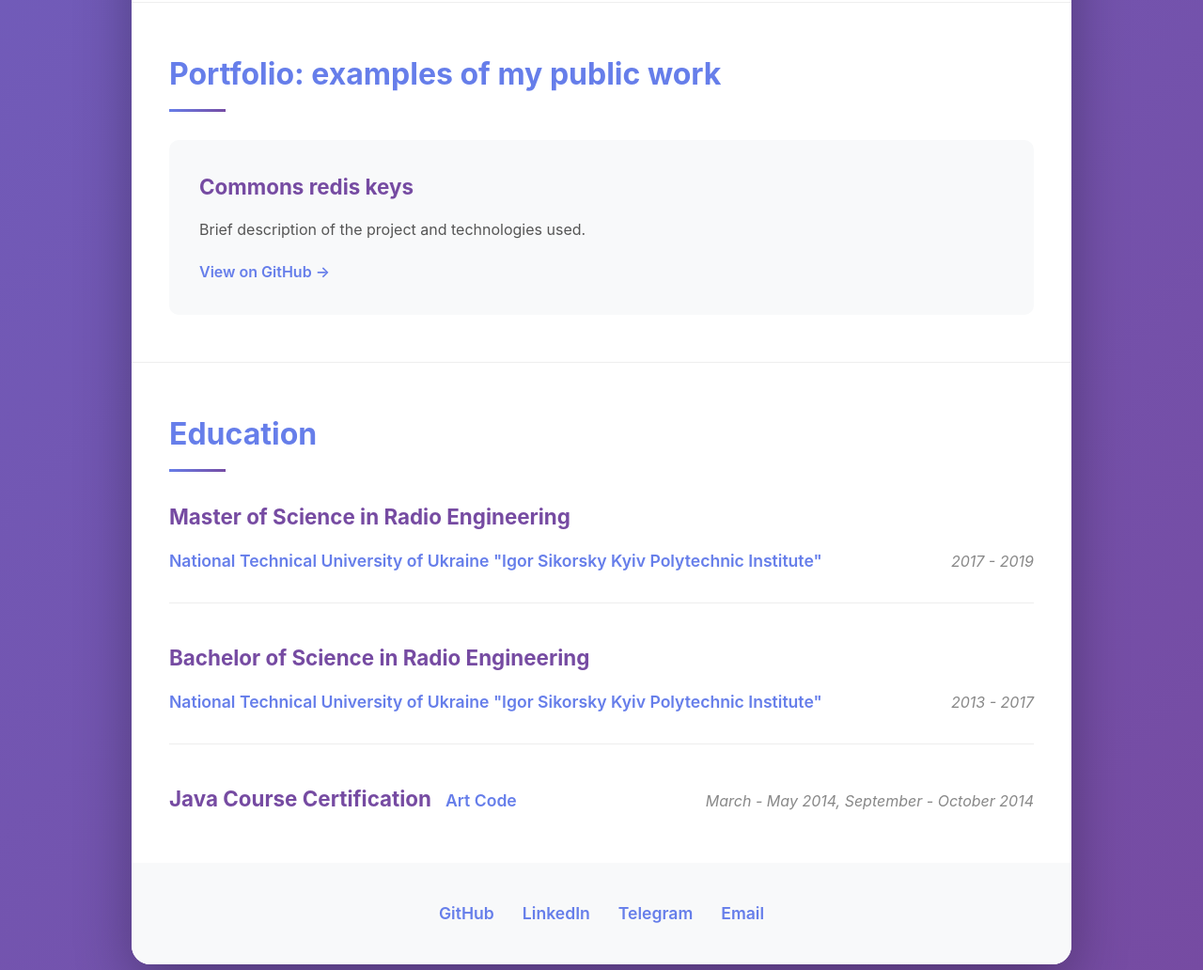
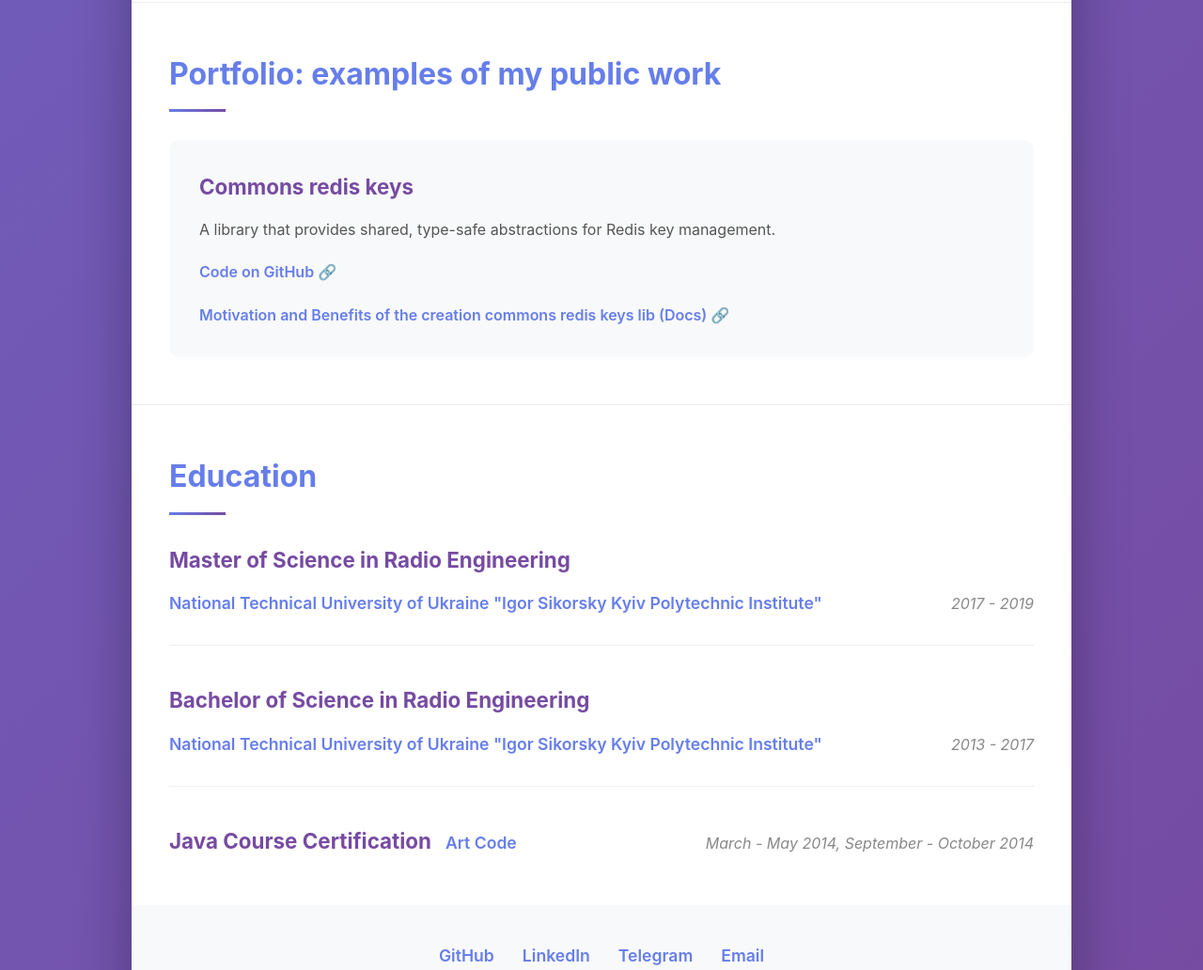
Before and after one commit to vladyslavshevchenkoua/cv, a plain HTML site: page index.html in a window 1280 px wide. Shown: the part 5080-6112 px from the top of the page at 94% size. Drawn offline with Linux system fonts and the light colour scheme.

Commit message:
feat: Add link to github commons-redis-keys

```diff
--- a/index.html
+++ b/index.html
@@ -237,9 +237,12 @@
             <div class="projects-grid">
                 <div class="project-card">
                     <h3>Commons redis keys</h3>
-                    <p>Brief description of the project and technologies used.</p>
-                    <a href="https://github.com/vladyslavshevchenkoua/commons-redis-keys" target="_blank" class="project-link">
-                        View on GitHub →
+                    <p>A library that provides shared, type-safe abstractions for Redis key management.</p>
+                    <p> <a href="https://github.com/vladyslavshevchenkoua/commons-redis-keys" target="_blank" class="project-link">
+                        Code on GitHub 🔗
+                    </a></p>
+                    <a href="https://github.com/vladyslavshevchenkoua/commons-redis-keys/wiki/Motivation-and-Benefits-of-the-creation-commons‐redis‐keys" target="_blank" class="project-link">
+                        Motivation and Benefits of the creation commons redis keys lib (Docs) 🔗
                     </a>
                 </div>
             </div>
```
